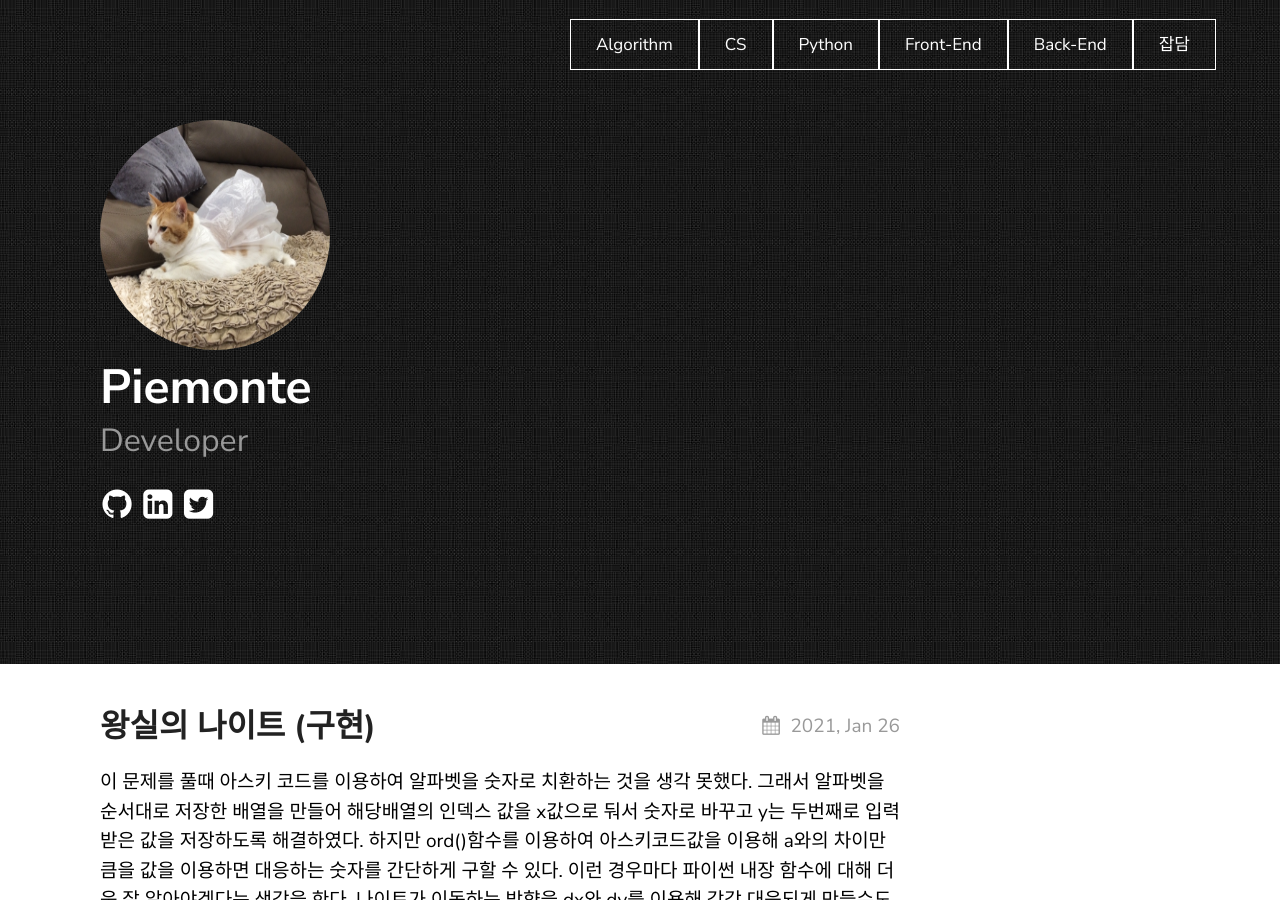
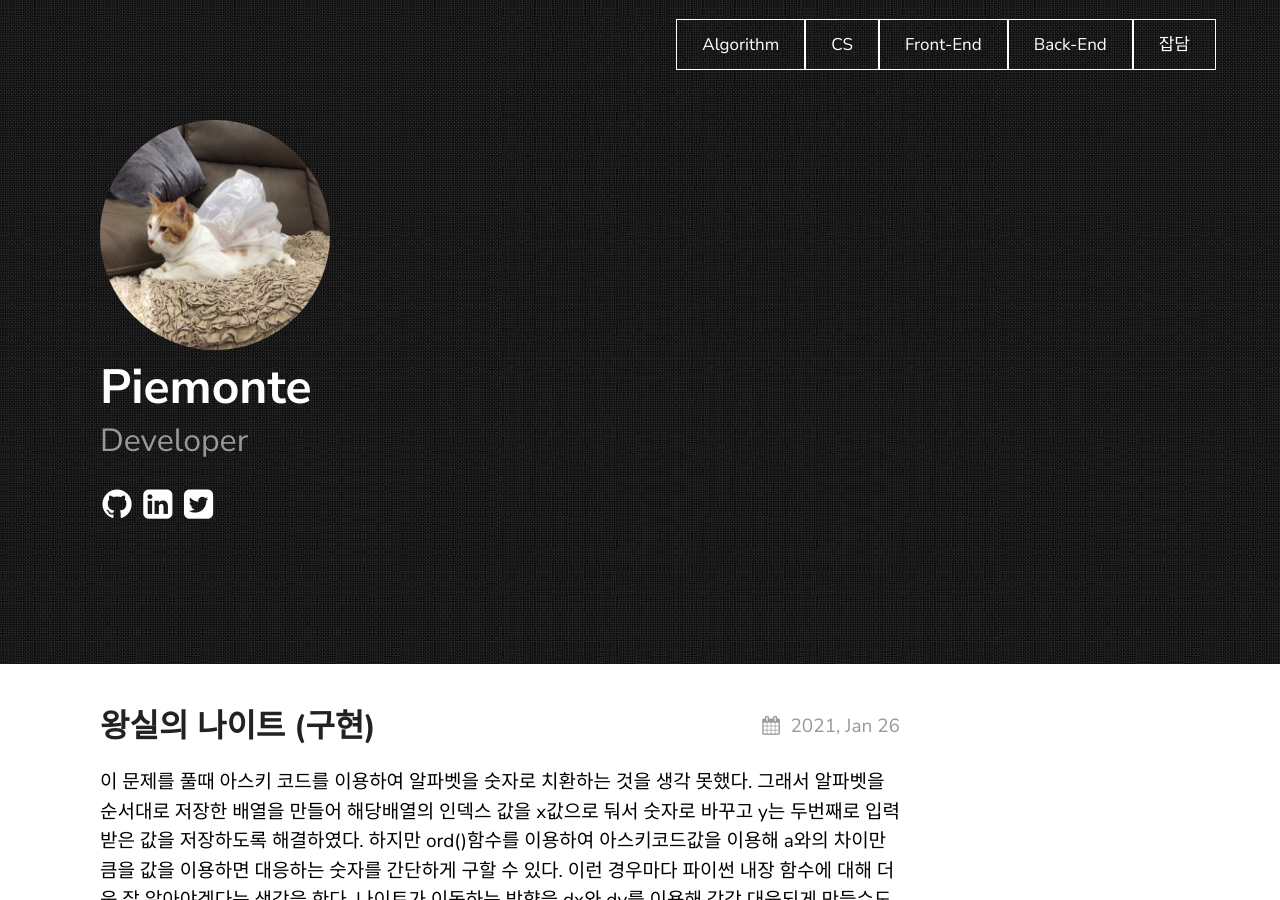
Before and after one commit to piemonte93/piemonte93.github.io, a Jekyll site: the page built from index.html, in a window 1280 px wide and 900 px high. Built offline with Jekyll 4.4.1, drawn with Linux system fonts in a browser that asks for light colours.

Commit message:
Update _config.yml

```diff
--- a/_config.yml
+++ b/_config.yml
@@ -25,8 +25,6 @@ texture:
       url: "/algorithm/"
     - title: CS
       url: "/cs/"
-    - title: Python
-      url: "/Python/"
     - title: Front-End
       url: "/front-end/"
     - title: Back-End
```
